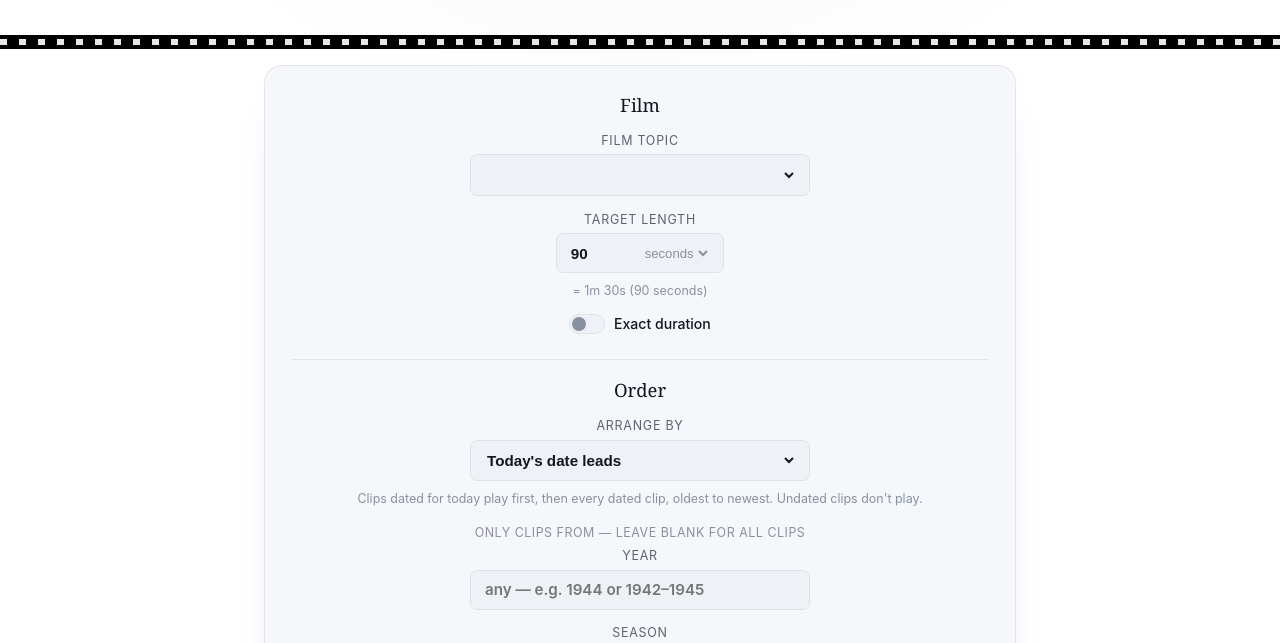
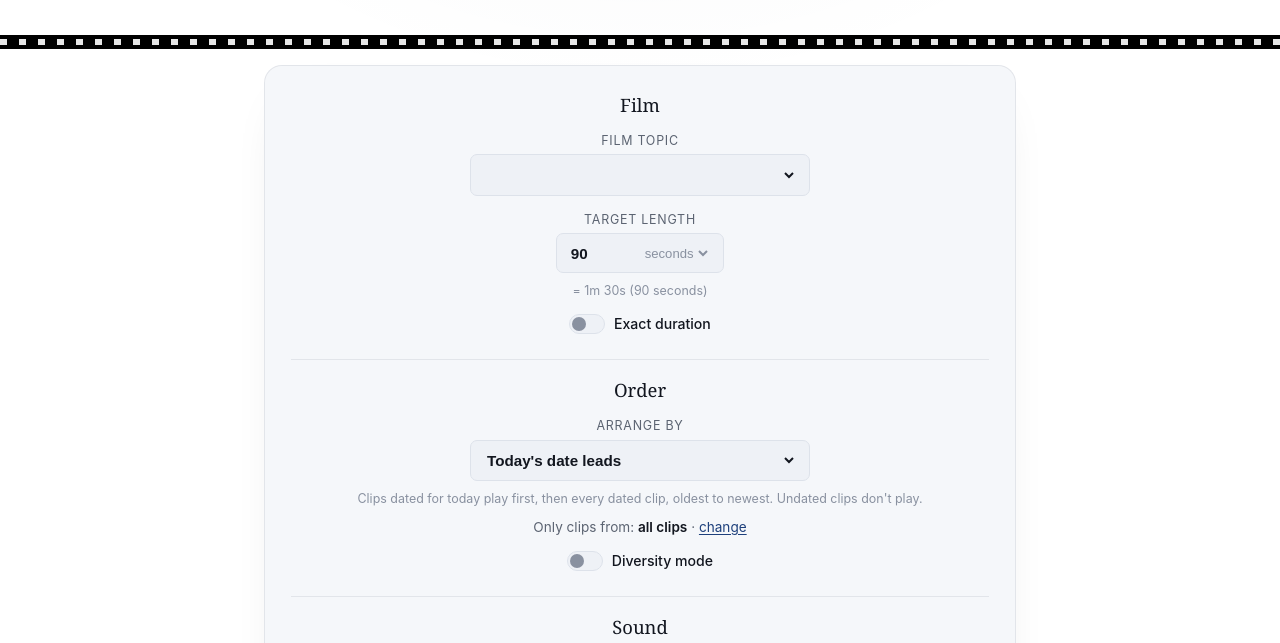
Before and after one commit to Dave-ASC1/dynamic-documentary-engine, a plain HTML site: page web/frontend/index.html in a window 1280 px wide. Shown: the part 294-937 px from the top of the page. Drawn offline with Linux system fonts and the light colour scheme; no server answers.

Commit message:
Fold the clip filters into one line
Year, Season and Labelled took a third of the main page and are usually
left blank. They now fold behind one line under Arrange by, "Only clips
from: all clips · change", which opens the three boxes; once anything is
set the line shows it ("1944, winter") with a clear link.

```diff
--- a/web/frontend/app.js
+++ b/web/frontend/app.js
@@ -37,6 +37,11 @@ const filterYears = document.getElementById("filter-years");
 const filterSeason = document.getElementById("filter-season");
 const filterLabels = document.getElementById("filter-labels");
 const contextHint = document.getElementById("context-hint");
+const contextFields = document.getElementById("context-fields");
+const filterSummaryText = document.getElementById("filter-summary-text");
+const filterToggle = document.getElementById("filter-toggle");
+const filterClearWrap = document.getElementById("filter-clear-wrap");
+const filterClear = document.getElementById("filter-clear");
 const CONTEXT_KEY = "dde-context";
 let contextOptions = null;
 const cancelBtn = document.getElementById("cancel-btn");
@@ -375,9 +380,34 @@ const ORDER_DETAILS = {
 };
 const orderTip = document.getElementById("order-tip");
 
+// The folded "Only clips from" line: what's set (or "all clips"), with
+// "change" to open the three boxes and "clear" once anything is set.
+function renderFilterSummary() {
+  const filters = filtersText();
+  filterSummaryText.textContent = filters || "all clips";
+  filterClearWrap.classList.toggle("hidden", !filters);
+  const open = !contextFields.classList.contains("hidden");
+  filterToggle.textContent = open ? "done" : "change";
+  filterToggle.setAttribute("aria-expanded", open ? "true" : "false");
+}
+
+filterToggle.addEventListener("click", () => {
+  const opening = contextFields.classList.contains("hidden");
+  contextFields.classList.toggle("hidden", !opening);
+  renderFilterSummary();
+  if (opening) filterYears.focus();
+});
+
+filterClear.addEventListener("click", () => {
+  filterYears.value = "";
+  filterSeason.value = "";
+  filterLabels.value = "";
+  updateContextUI();
+});
+
 function updateContextUI() {
-  const filters = filtersText();
-  contextHint.textContent = (ORDER_HINTS[filmOrder.value] || "") + (filters ? ` Only clips from ${filters}.` : "");
+  renderFilterSummary();
+  contextHint.textContent = ORDER_HINTS[filmOrder.value] || "";
   orderTip.textContent = ORDER_DETAILS[filmOrder.value] || "";
   saveContextPrefs();
 }
--- a/web/frontend/index.html
+++ b/web/frontend/index.html
@@ -92,8 +92,13 @@
         </div>
         <p id="context-hint" class="field-hint"></p>
 
-        <div id="context-fields" class="context-fields">
-          <p class="context-group-label">Only clips from — leave blank for all clips</p>
+        <p class="filter-summary">
+          Only clips from: <span id="filter-summary-text">all clips</span>
+          · <button type="button" id="filter-toggle" class="link-btn" aria-expanded="false" aria-controls="context-fields">change</button>
+          <span id="filter-clear-wrap" class="hidden">· <button type="button" id="filter-clear" class="link-btn">clear</button></span>
+        </p>
+        <div id="context-fields" class="context-fields hidden">
+          <p class="context-group-label">Leave a box blank to allow any</p>
           <div class="field field-centered">
             <label for="filter-years">Year</label>
             <div class="field-input">
--- a/web/frontend/style.css
+++ b/web/frontend/style.css
@@ -427,12 +427,35 @@ h2 {
 
 /* Film plan: screening date (for "Today's date leads") and the
    "Only clips from" filters. */
+/* "Only clips from: all clips · change" — the filters stay folded away
+   until asked for, and the line says what's set. */
+.filter-summary {
+  margin: -0.2rem 0 0;
+  text-align: center;
+  color: var(--muted);
+  font-size: 0.85rem;
+}
+.filter-summary #filter-summary-text { color: var(--text); font-weight: 600; }
+.link-btn {
+  background: none;
+  border: none;
+  padding: 0;
+  font: inherit;
+  color: var(--accent-hover);
+  cursor: pointer;
+  text-decoration: underline;
+  text-underline-offset: 2px;
+}
+:root[data-theme="dark"] .link-btn { color: #8fb0e8; }
+.link-btn:focus-visible { outline: 2px solid var(--accent-hover); outline-offset: 2px; }
+
 .context-fields {
   display: flex;
   flex-direction: column;
   gap: 0.9rem;
   width: 100%;
 }
+.context-fields.hidden { display: none; }
 
 .context-group-label {
   margin: 0.2rem 0 -0.4rem;
```
Also changed, not shown: 1 other file.
